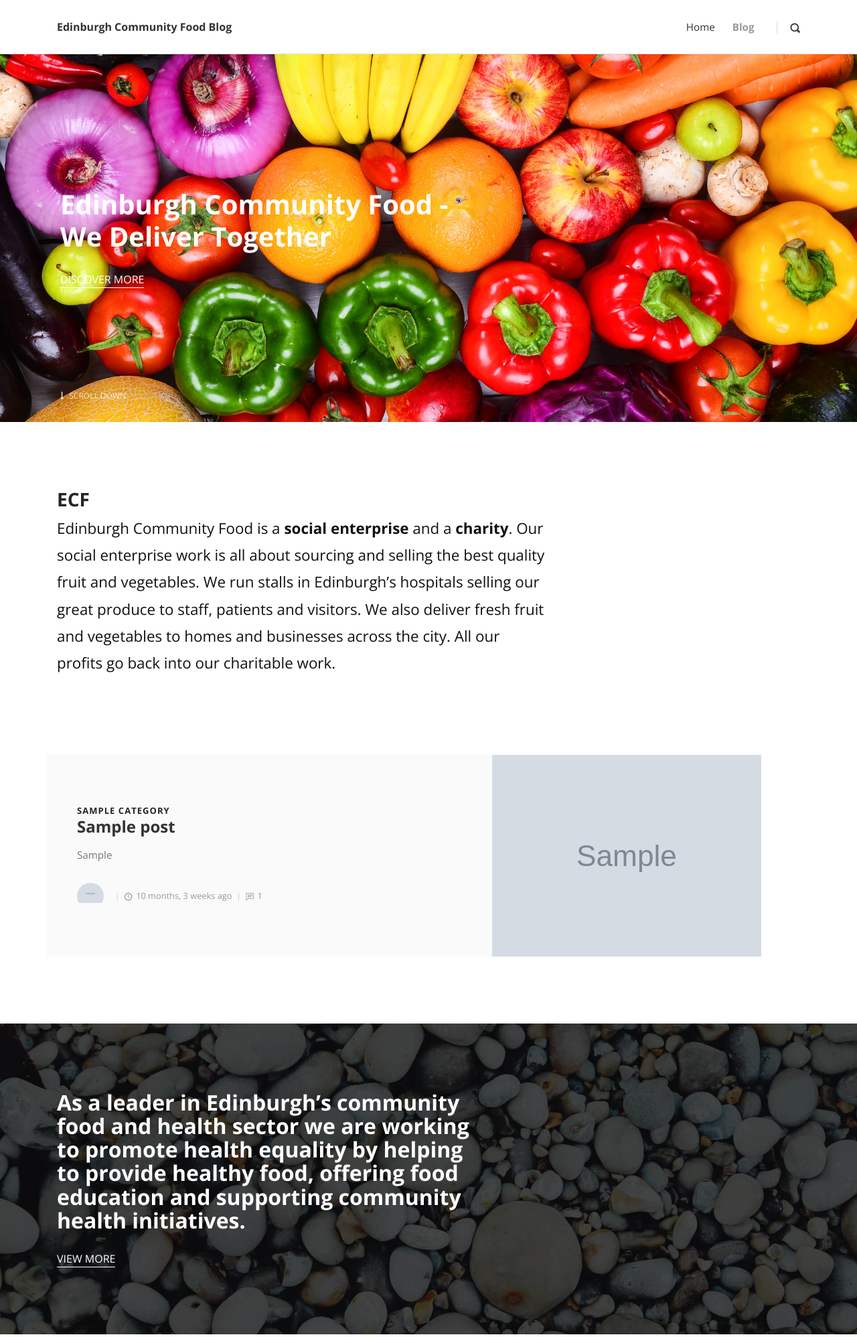
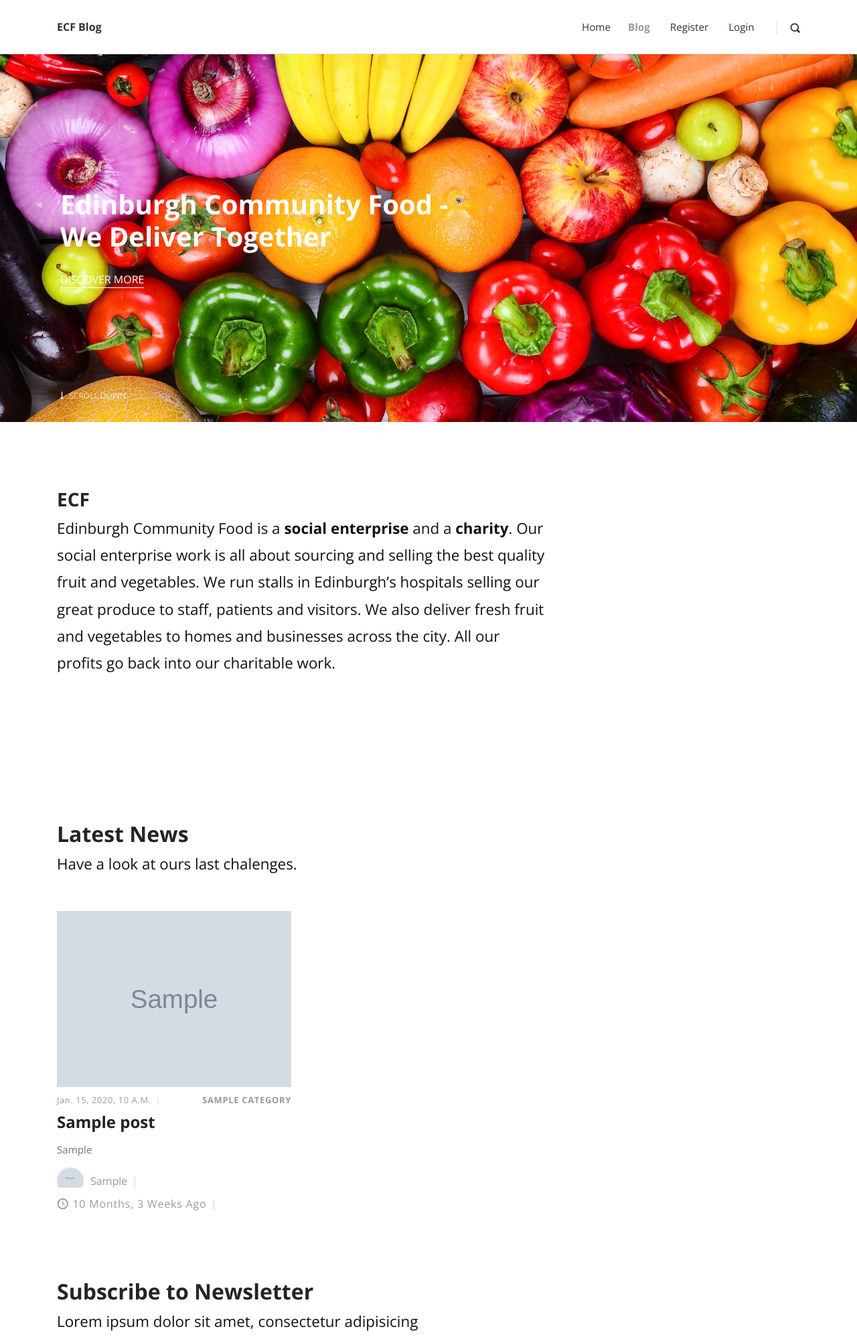
Before and after one commit to ArtusU/ecfblog, a Django app: page / in a window 1280 px wide. Shown: the top 1996 px of the page at 67% size. Run offline with Django 3.2, Linux system fonts and the light colour scheme; tables that the repository leaves empty hold one stand-in row (values such as "Sample post"); grey boxes marked "Sample" are stand-in pictures; some libraries are stand-ins or nearby versions.

Commit message:
ecfblog first commit

```diff
--- a/blog/settings.py
+++ b/blog/settings.py
@@ -173,3 +173,8 @@ AUTHENTICATION_BACKENDS = [
 
 
 SITE_ID = 1
+
+#ACCOUNT_EMAIL_REQUIRED=True
+#ACCOUNT_EMAIL_VERIFICATION='mandatory'
+
+#EMAIL_BACKEND = 'django.core.mail.backends.console.EmailBackend'
--- a/blog/urls.py
+++ b/blog/urls.py
@@ -48,6 +48,7 @@ urlpatterns = [
     path('search/', SearchView.as_view(), name='search'),
 
     path('tinymce/', include('tinymce.urls')),
+
     path('accounts/', include('allauth.urls')),
     path('accounts/profile/', index),
 
--- a/posts/models.py
+++ b/posts/models.py
@@ -17,6 +17,7 @@ class PostView(models.Model):
 class Author(models.Model):
     user = models.OneToOneField(User, on_delete=models.CASCADE)
     profile_picture = models.ImageField()
+    #job_title = models.CharField(max_length=20)
 
     def __str__(self):
         return self.user.username
--- a/templates/footer.html
+++ b/templates/footer.html
@@ -58,7 +58,7 @@
           <div class="container">
             <div class="row">
               <div class="col-md-6">
-                <p>&copy; 2017. All rights reserved. Your great site.</p>
+                <p>&copy; 2020. All rights reserved. Django Backend by Artus U.</p>
               </div>
               <div class="col-md-6 text-right">
                 <p>Template By <a href="https://bootstrapious.com/p/bootstrap-carousel" class="text-white">Bootstrapious</a>
--- a/templates/header.html
+++ b/templates/header.html
@@ -1,3 +1,8 @@
+
+{% load static %}
+
+
+
 <header class="header">
   <!-- Main Navbar-->
   <nav class="navbar navbar-expand-lg">
@@ -19,7 +24,7 @@
     <div class="container">
       <!-- Navbar Brand -->
       <div class="navbar-header d-flex align-items-center justify-content-between">
-        <!-- Navbar Brand --><a href="/" class="navbar-brand">Edinburgh Community Food Blog</a>
+        <!-- Navbar Brand --><a href="/" class="navbar-brand">ECF Blog</a>
         <!-- Toggle Button-->
         <button type="button" data-toggle="collapse" data-target="#navbarcollapse" aria-controls="navbarcollapse" aria-expanded="false" aria-label="Toggle navigation" class="navbar-toggler"><span></span><span></span><span></span></button>
       </div>
@@ -34,6 +39,21 @@
           <li class="nav-item"><a href="{% url 'post-create' %}" class="nav-link ">Create</a>
           </li>
           {% endif %}
+
+
+          {% if user.is_authenticated %}
+
+          <li class="nav-item"><a class="nav-link" href="#" class="nav-link ">Welcome {{ request.user }}</a>
+          </li>
+          <li class="avatar"><img src="{{ request.user.profile_picture.url }}" alt="..." class="img-fluid"></a>
+          </li>
+          <li class="nav-item"><a class="nav-link" href="{% url 'account_logout' %}"><i class="fas fa-user-alt mr-1 text-gray"></i>Logout</a></li>
+          {% else %}
+            <li class="nav-item"><a class="nav-link" href="{% url 'account_signup' %}"><i class="fas fa-user-alt mr-1 text-gray"></i>Register</a></li>
+            <li class="nav-item"><a class="nav-link" href="{% url 'account_login' %}"> <i class="fas fa-user-alt mr-1 text-gray"></i>Login</a></li>
+            </li>
+          {% endif %}
+
           <!--li class="nav-item"><a href="/" class="nav-link ">Contact</a>
           </li-->
         </ul>
--- a/templates/index.html
+++ b/templates/index.html
@@ -3,7 +3,8 @@
 
 
 {% block content %}
-    <!-- Hero Section-->
+
+  <!-- Hero Section-->
     <section style="background: url({% static 'img/hero.jpg' %}); background-size: cover; background-position: center center" class="hero">
       <div class="container">
         <div class="row">
@@ -24,60 +25,13 @@
         </div>
       </div>
     </section>
-    <section class="featured-posts no-padding-top">
-      <div class="container">
-        <!-- Post-->
-        {% for obj in object_list %}
-        <div class="row d-flex align-items-stretch">
-          {% if not forloop.first and not forloop.last %}
-          <div class="image col-lg-5"><img src="{{ obj.thumbnail.url }}" alt="..."></div>
-          {% endif %}
-          <div class="text col-lg-7">
-            <div class="text-inner d-flex align-items-center">
-              <div class="content">
-                <header class="post-header">
-                  <div class="category">
-                    {% for cat in obj.categories.all %}
-                    <a href="#">{{ cat }}</a>
-                    {% endfor %}
-                  </div>
-                  <a href="{{ obj.get_absolute_url }}">
-                    <h2 class="h4">{{ obj.title }}</h2>
-                    </a>
-                </header>
-                <p>{{ obj.overview }}</p>
-                <footer class="post-footer d-flex align-items-center"><a href="#" class="author d-flex align-items-center flex-wrap">
-                    <div class="avatar"><img src="{{ obj.author.profile_picture.url }}" alt="..." class="img-fluid"></div>
-                    <div class="title"><span>{{ object.author }}</span></div></a>
-                  <div class="date"><i class="icon-clock"></i>{{ obj.timestamp|timesince }} ago</div>
-                  <div class="comments"><i class="icon-comment"></i>{{ obj.comment_count }}</div>
-                </footer>
-              </div>
-            </div>
-          </div>
-          {% if forloop.first or forloop.last %}
-          <div class="image col-lg-5"><img src="{{ obj.thumbnail.url }}" alt="..."></div>
-          {% endif %}
-        </div>
-        {% endfor %}
-      </div>
-    </section>
-    <!-- Divider Section-->
-    <section style="background: url({% static 'img/divider-bg.jpg' %}); background-size: cover; background-position: center bottom" class="divider">
-      <div class="container">
-        <div class="row">
-          <div class="col-md-7">
-            <h2>As a leader in Edinburgh’s community food and health sector we are working to promote health equality by helping to provide healthy food, offering food education and supporting community health initiatives.</h2><a href="#" class="hero-link">View More</a>
-          </div>
-        </div>
-      </div>
-    </section>
-    <!-- Latest Posts -->
+
+<!-- Latest Posts -->
     <section class="latest-posts">
       <div class="container">
         <header>
-          <h2>Latest from the blog</h2>
-          <p class="text-big">Lorem ipsum dolor sit amet, consectetur adipisicing elit.</p>
+          <h2>Latest News</h2>
+          <p class="text-big">Have a look at ours last chalenges.</p>
         </header>
         <div class="row">
           {% for obj in latest %}
@@ -94,12 +48,18 @@
               </div><a href="{{ obj.get_absolute_url }}">
                 <h3 class="h4">{{ obj.title }}</h3></a>
               <p class="text-muted">{{ obj.overview }}</p>
+              <a href="#" class="author d-flex align-items-center flex-wrap">
+                <div class="avatar"><img src="{{ obj.author.profile_picture.url }}" alt="..." class="img-fluid"></div>
+                <div class="title"><span>{{ obj.author.user.username }}</span></div>
+                <div class="date"><i class="icon-clock"></i>{{ obj.timestamp|timesince }} ago</div>
+              </a>
             </div>
           </div>
           {% endfor %}
         </div>
       </div>
     </section>
+
     <!-- Newsletter Section-->
     <section class="newsletter no-padding-top">
       <div class="container">
```
Also changed, not shown: requirements.txt (+14 -0 lines), templates/credits.txt (deleted, +0 -34 lines), templates/license.txt (deleted), templates/readme.txt (deleted), 1 other file.
